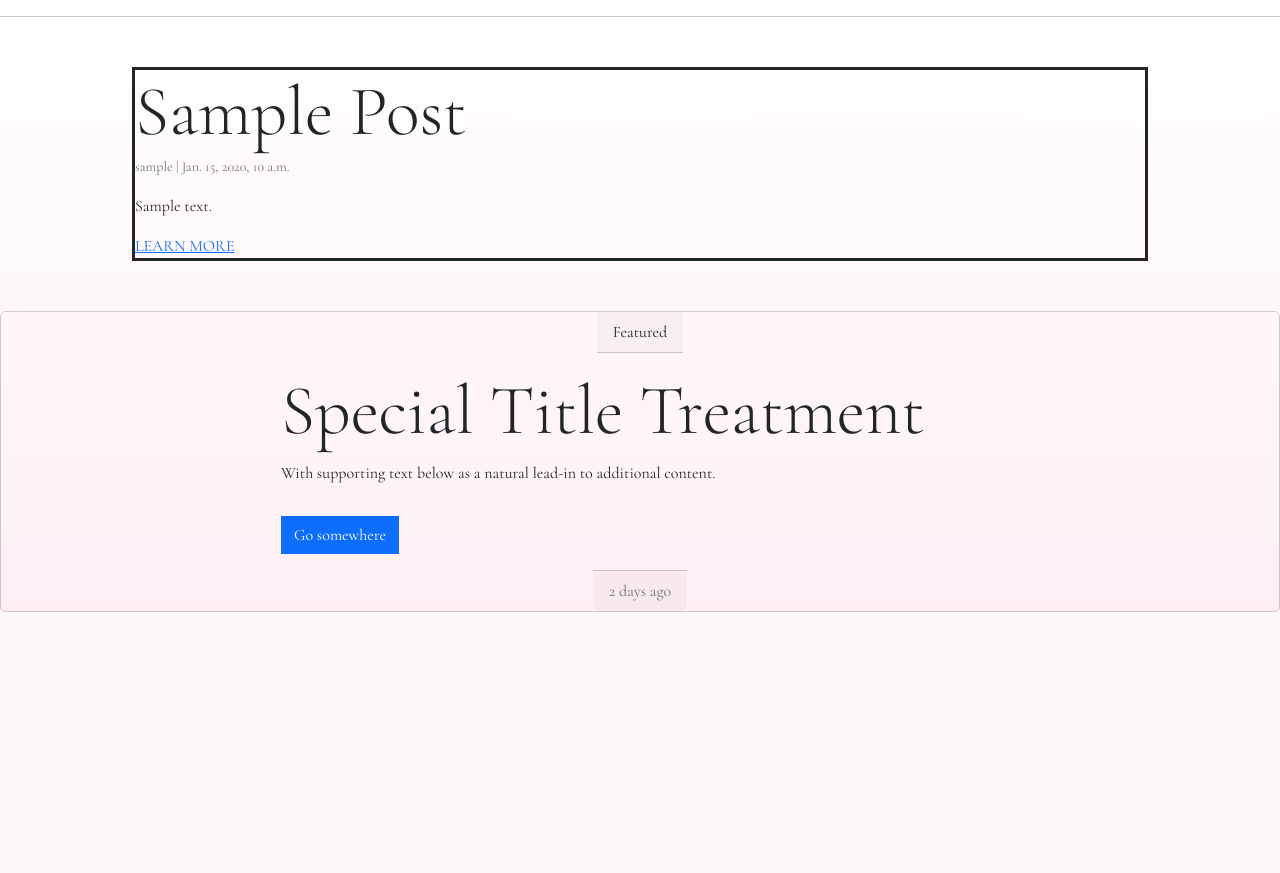
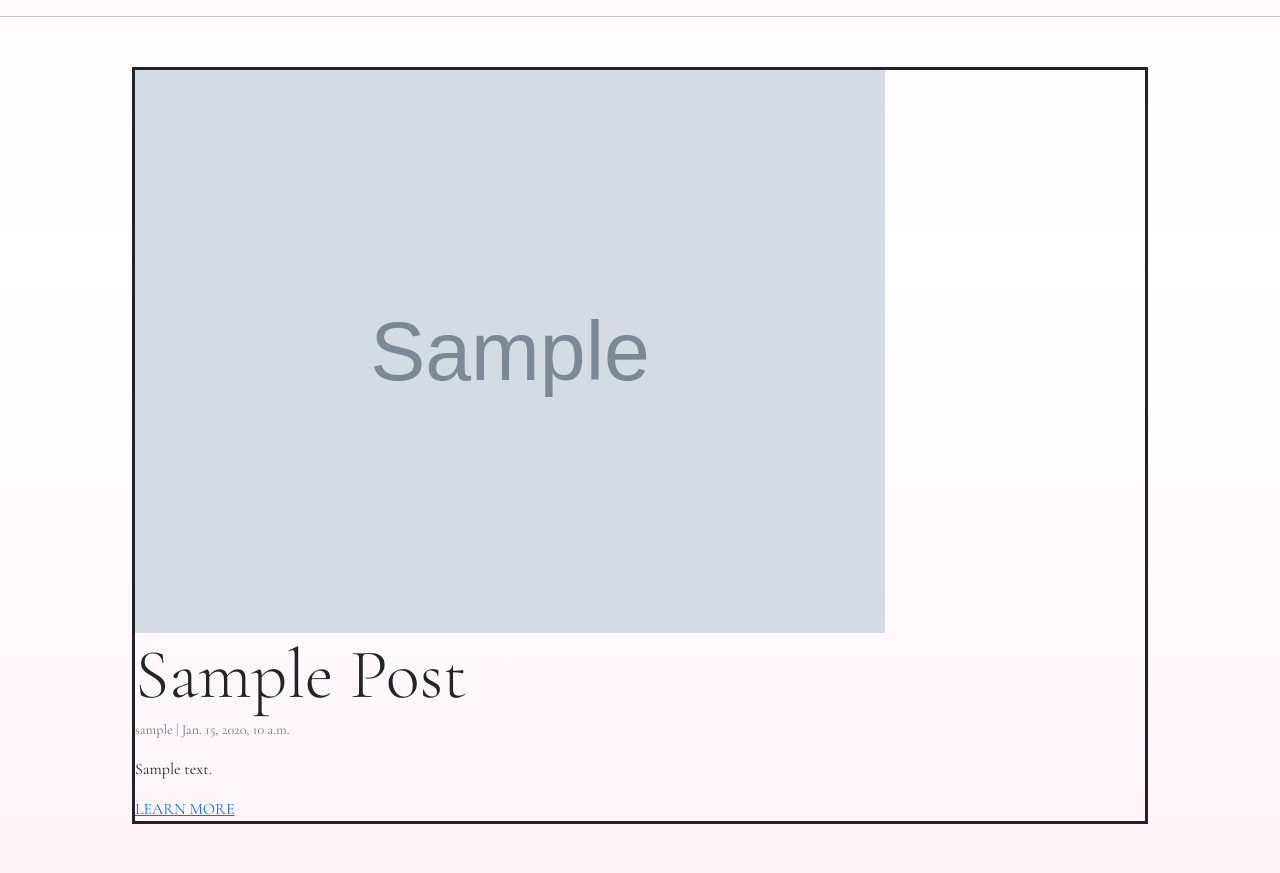
Before and after one commit to frirsta/fullstack-project, a Django app: page / in a window 1280 px wide. Shown: the part 656-1529 px from the top of the page. Before the commit the page ends 1268 px from the top, so only its background shows below. Run offline with Django 3.2, Linux system fonts and the light colour scheme; tables that the repository leaves empty hold one stand-in row (values such as "Sample post"); grey boxes marked "Sample" are stand-in pictures.

Commit message:
Add blog image to home page

```diff
--- a/templates/magazine/home.html
+++ b/templates/magazine/home.html
@@ -9,8 +9,10 @@
 <div class="container">
   {% for post in object_list %}
 
-    <div class="post-container">
-    <div class="blog-image"></div>
+  <div class="post-container">
+    {% if post.image %}
+    <img src="{{ post.image.url }}" alt="{{ post.title }}" class="card-img-top">
+    {% endif %}
     <div class="card-body">
       <h2 class="card-title">{{ post.title }}</h2>
       <p class="card-text"><small class="text-muted">{{ post.author }} | {{ post.created_on }}</small></p>
--- a/templates/magazine/post.html
+++ b/templates/magazine/post.html
@@ -6,7 +6,7 @@
   {% if post.image %}
   <img src="{{ post.image.url }}" alt="{{ post.title }}" class="card-img-top">
   {% endif %}
-    <div class="blog-image"></div>
+
     <div class="card-body">
       <h2 class="card-title">{% block title %} {{ post.title }} {% endblock title %}</h2>
       <p class="card-text">{{ post.content | safe }}</p>
```
